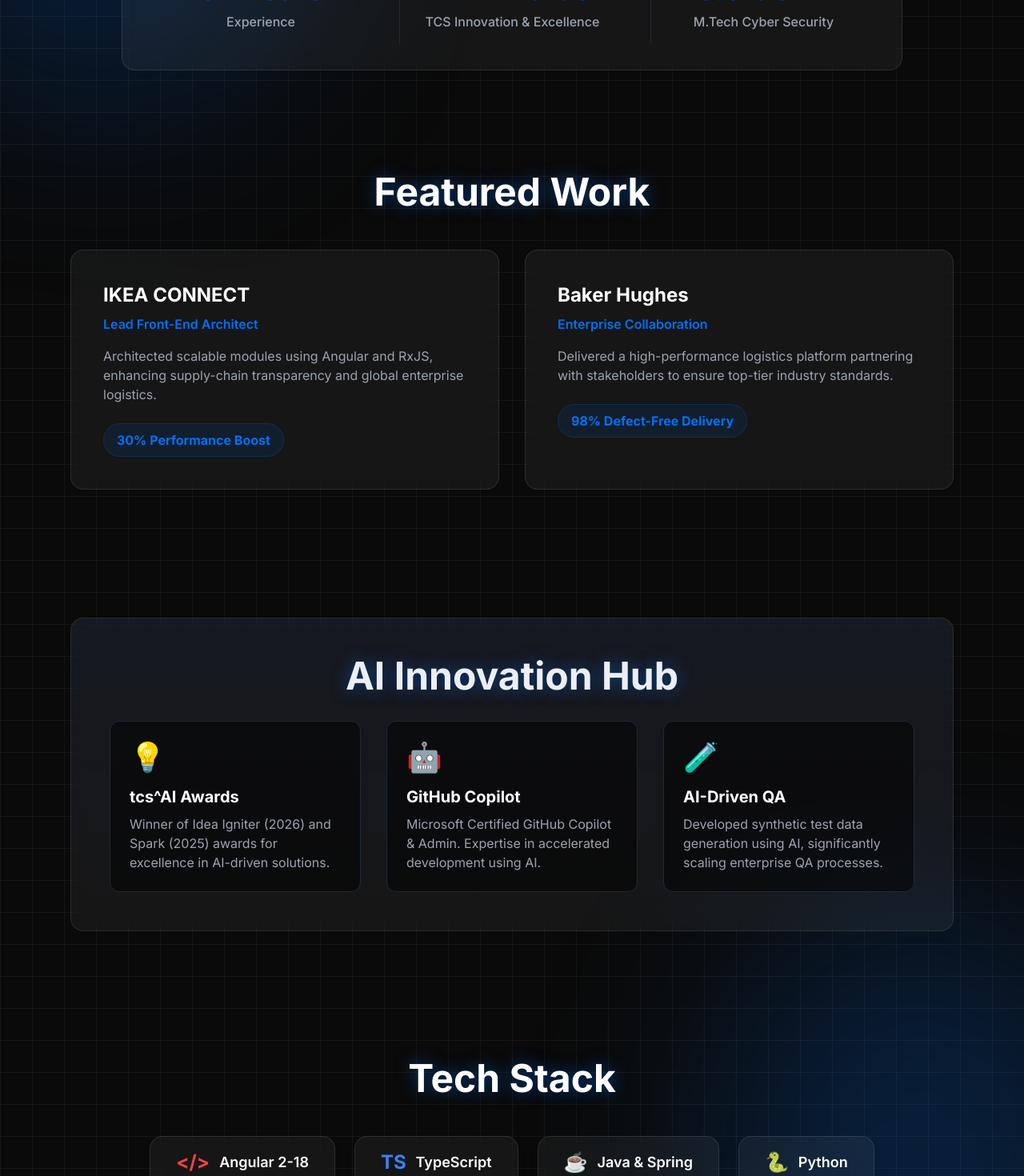
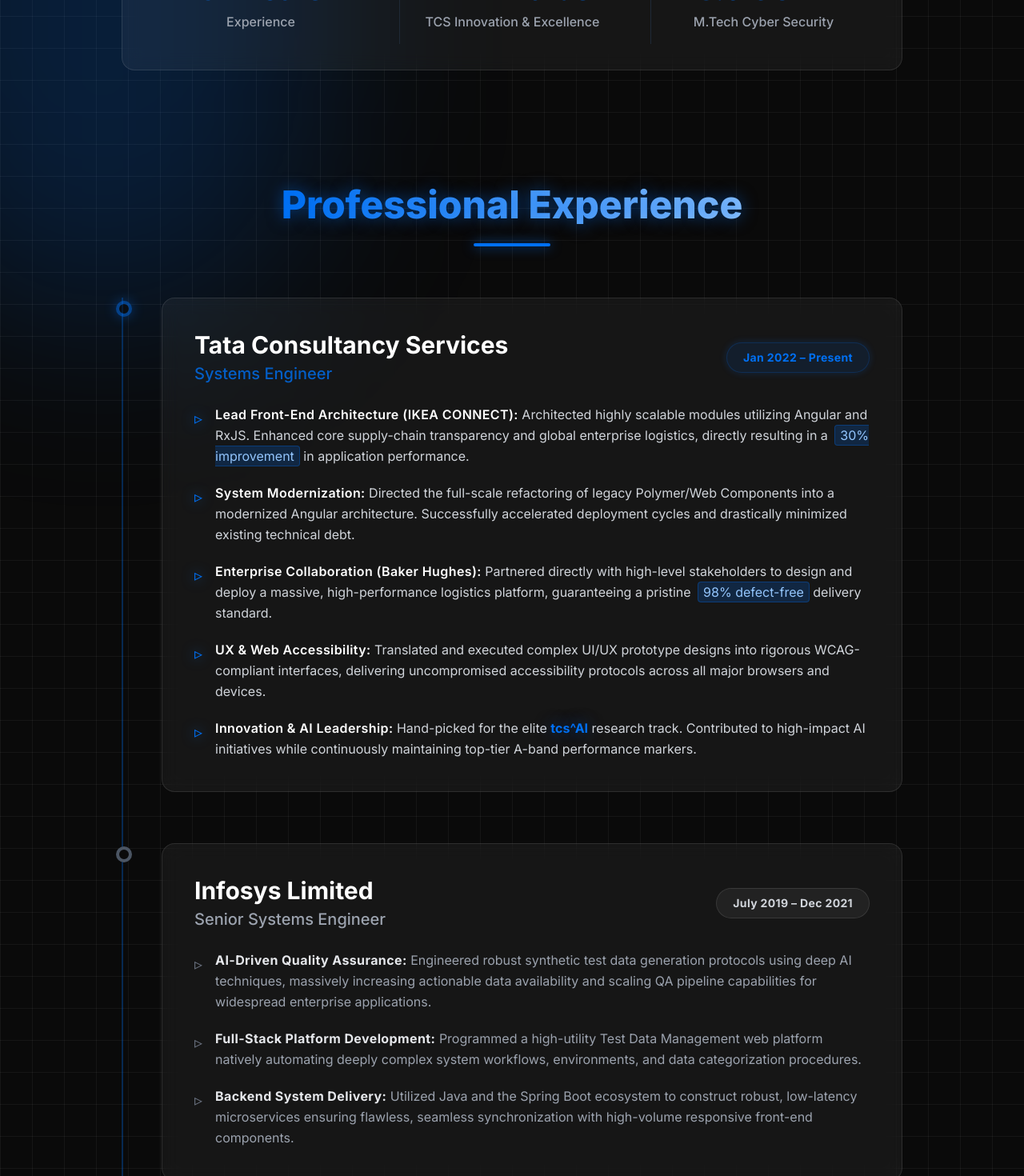
Before and after one commit to vaisakhmc/portfolio, an Angular app: page / in a window 1280 px wide. Shown: the part 620-2090 px from the top of the page at 80% size. Built offline with nearby package versions, Linux system fonts and the light colour scheme.

Commit message:
feat: Premium Detailed Experience Section

```diff
--- a/src/app/app.html
+++ b/src/app/app.html
@@ -1,7 +1,11 @@
 <main class="min-h-screen bg-background relative overflow-hidden bg-grid">
   <!-- Interactive Background Blur -->
-  <div class="absolute top-[-10%] left-[-10%] w-[40%] h-[40%] bg-primary/20 rounded-full blur-[120px] pointer-events-none"></div>
-  <div class="absolute bottom-[-10%] right-[-10%] w-[40%] h-[40%] bg-primary/20 rounded-full blur-[120px] pointer-events-none"></div>
+  <div
+    class="absolute top-[-10%] left-[-10%] w-[40%] h-[40%] bg-primary/20 rounded-full blur-[120px] pointer-events-none">
+  </div>
+  <div
+    class="absolute bottom-[-10%] right-[-10%] w-[40%] h-[40%] bg-primary/20 rounded-full blur-[120px] pointer-events-none">
+  </div>
 
   <!-- Hero Section -->
   <section class="max-w-6xl mx-auto px-6 pt-32 pb-20 mt-10" id="hero">
@@ -13,10 +17,12 @@
         Senior Software Engineer | <span class="text-primary font-semibold">Angular & AI Specialist</span>
       </p>
       <div class="flex gap-4">
-        <a href="mailto:mcv2468@gmail.com" class="bg-primary hover:bg-blue-600 text-white font-semibold py-3 px-8 rounded-full transition-all shadow-[0_0_20px_rgba(0,112,243,0.5)]">
+        <a href="mailto:mcv2468@gmail.com"
+          class="bg-primary hover:bg-blue-600 text-white font-semibold py-3 px-8 rounded-full transition-all shadow-[0_0_20px_rgba(0,112,243,0.5)]">
           Contact Me
         </a>
-        <a href="https://linkedin.com/in/vaisakhmc" target="_blank" class="glass-card hover:bg-white/10 text-white font-semibold py-3 px-8 rounded-full transition-all">
+        <a href="https://linkedin.com/in/vaisakhmc" target="_blank"
+          class="glass-card hover:bg-white/10 text-white font-semibold py-3 px-8 rounded-full transition-all">
           LinkedIn
         </a>
       </div>
@@ -25,7 +31,8 @@
 
   <!-- Stats Bar -->
   <section class="max-w-5xl mx-auto px-6 py-12" id="stats">
-    <div class="glass-card p-8 grid grid-cols-1 md:grid-cols-3 gap-8 text-center divide-y md:divide-y-0 md:divide-x divide-gray-800">
+    <div
+      class="glass-card p-8 grid grid-cols-1 md:grid-cols-3 gap-8 text-center divide-y md:divide-y-0 md:divide-x divide-gray-800">
       <div class="p-4">
         <h3 class="text-4xl font-bold text-primary mb-2">6+ Years</h3>
         <p class="text-gray-400 font-medium">Experience</p>
@@ -41,31 +48,112 @@
     </div>
   </section>
 
-  <!-- Work/Experience Bento Grid -->
-  <section class="max-w-6xl mx-auto px-6 py-20" id="work">
-    <h2 class="text-3xl md:text-5xl font-bold mb-12 text-center glow-text">Featured Work</h2>
-    <div class="grid grid-cols-1 md:grid-cols-2 gap-8">
-      <!-- IKEA -->
-      <div class="glass-card p-10 relative overflow-hidden group">
-        <div class="absolute inset-0 bg-gradient-to-br from-blue-900/20 to-transparent opacity-0 group-hover:opacity-100 transition-opacity"></div>
-        <h3 class="text-2xl font-bold mb-2">IKEA CONNECT</h3>
-        <p class="text-primary font-semibold mb-4">Lead Front-End Architect</p>
-        <p class="text-gray-400 mb-6 flex-grow">Architected scalable modules using Angular and RxJS, enhancing supply-chain transparency and global enterprise logistics.</p>
-        <div class="inline-block bg-primary/10 text-primary border border-primary/20 rounded-full px-4 py-2 font-bold mt-auto">
-          30% Performance Boost
+  <!-- Detailed Professional Experience -->
+  <section class="max-w-5xl mx-auto px-6 py-24" id="experience">
+    <div class="flex flex-col items-center mb-16">
+      <h2 class="text-3xl md:text-5xl font-extrabold text-transparent bg-clip-text bg-gradient-to-r from-primary to-blue-300 glow-text text-center">
+        Professional Experience
+      </h2>
+      <div class="h-1 w-24 bg-primary mt-6 rounded-full shadow-[0_0_15px_rgba(0,112,243,0.8)]"></div>
+    </div>
+
+    <div class="relative border-l-2 border-primary/30 pl-8 md:pl-12 space-y-16">
+
+      <!-- TCS Node -->
+      <div class="relative">
+        <!-- Node indicator -->
+        <div class="absolute -left-[41px] md:-left-[57px] top-1 w-5 h-5 bg-background border-4 border-primary rounded-full shadow-[0_0_15px_rgba(0,112,243,0.8)] z-10 animate-pulse"></div>
+
+        <div class="glass-card p-8 md:p-10 relative group overflow-hidden transition-all duration-500 hover:border-primary/50">
+          <div class="absolute inset-0 bg-gradient-to-br from-blue-900/10 to-transparent opacity-0 group-hover:opacity-100 transition-opacity duration-700"></div>
+
+          <div class="flex flex-col md:flex-row justify-between items-start md:items-center mb-6 z-10 relative">
+            <div>
+              <h3 class="text-3xl font-bold mb-1 text-white group-hover:text-primary transition-colors">Tata Consultancy Services</h3>
+              <p class="text-xl text-primary/80 font-medium">Systems Engineer</p>
+            </div>
+            <div class="mt-4 md:mt-0 px-5 py-2 rounded-full bg-primary/10 border border-primary/20 text-primary font-bold tracking-wide text-sm whitespace-nowrap shadow-[0_0_10px_rgba(0,112,243,0.2)]">
+              Jan 2022 – Present
+            </div>
+          </div>
+
+          <div class="space-y-5 text-gray-300 relative z-10 leading-relaxed">
+            <!-- Details -->
+            <div class="flex items-start gap-4">
+              <span class="text-primary mt-1 drop-shadow-[0_0_8px_rgba(0,112,243,0.8)] text-xl">▹</span>
+              <div>
+                <strong class="text-white font-semibold tracking-wide">Lead Front-End Architecture (IKEA CONNECT):</strong> Architected highly scalable modules utilizing Angular and RxJS. Enhanced core supply-chain transparency and global enterprise logistics, directly resulting in a <span class="bg-primary/20 text-blue-300 px-1.5 py-0.5 rounded border border-primary/30 ml-1">30% improvement</span> in application performance.
+              </div>
+            </div>
+            <div class="flex items-start gap-4">
+              <span class="text-primary mt-1 drop-shadow-[0_0_8px_rgba(0,112,243,0.8)] text-xl">▹</span>
+              <div>
+                <strong class="text-white font-semibold tracking-wide">System Modernization:</strong> Directed the full-scale refactoring of legacy Polymer/Web Components into a modernized Angular architecture. Successfully accelerated deployment cycles and drastically minimized existing technical debt.
+              </div>
+            </div>
+            <div class="flex items-start gap-4">
+              <span class="text-primary mt-1 drop-shadow-[0_0_8px_rgba(0,112,243,0.8)] text-xl">▹</span>
+              <div>
+                <strong class="text-white font-semibold tracking-wide">Enterprise Collaboration (Baker Hughes):</strong> Partnered directly with high-level stakeholders to design and deploy a massive, high-performance logistics platform, guaranteeing a pristine <span class="bg-primary/20 text-blue-300 px-1.5 py-0.5 rounded border border-primary/30 ml-1">98% defect-free</span> delivery standard.
+              </div>
+            </div>
+            <div class="flex items-start gap-4">
+              <span class="text-primary mt-1 drop-shadow-[0_0_8px_rgba(0,112,243,0.8)] text-xl">▹</span>
+              <div>
+                <strong class="text-white font-semibold tracking-wide">UX & Web Accessibility:</strong> Translated and executed complex UI/UX prototype designs into rigorous WCAG-compliant interfaces, delivering uncompromised accessibility protocols across all major browsers and devices.
+              </div>
+            </div>
+             <div class="flex items-start gap-4">
+              <span class="text-primary mt-1 drop-shadow-[0_0_8px_rgba(0,112,243,0.8)] text-xl">▹</span>
+              <div>
+                <strong class="text-white font-semibold tracking-wide">Innovation & AI Leadership:</strong> Hand-picked for the elite <span class="text-primary glow-text font-bold">tcs^AI</span> research track. Contributed to high-impact AI initiatives while continuously maintaining top-tier A-band performance markers.
+              </div>
+            </div>
+          </div>
         </div>
       </div>
 
-      <!-- Baker Hughes -->
-      <div class="glass-card p-10 relative overflow-hidden group">
-        <div class="absolute inset-0 bg-gradient-to-br from-blue-900/20 to-transparent opacity-0 group-hover:opacity-100 transition-opacity"></div>
-        <h3 class="text-2xl font-bold mb-2">Baker Hughes</h3>
-        <p class="text-primary font-semibold mb-4">Enterprise Collaboration</p>
-        <p class="text-gray-400 mb-6 flex-grow">Delivered a high-performance logistics platform partnering with stakeholders to ensure top-tier industry standards.</p>
-        <div class="inline-block bg-primary/10 text-primary border border-primary/20 rounded-full px-4 py-2 font-bold mt-auto">
-          98% Defect-Free Delivery
+      <!-- Infosys Node -->
+      <div class="relative">
+        <!-- Node indicator -->
+        <div class="absolute -left-[41px] md:-left-[57px] top-1 w-5 h-5 bg-background border-4 border-gray-600 rounded-full z-10 transition-colors duration-500 group-hover:border-gray-400"></div>
+
+        <div class="glass-card p-8 md:p-10 relative group overflow-hidden transition-all duration-500 hover:border-gray-500/50">
+          <div class="absolute inset-0 bg-gradient-to-br from-gray-800/20 to-transparent opacity-0 group-hover:opacity-100 transition-opacity duration-700"></div>
+
+          <div class="flex flex-col md:flex-row justify-between items-start md:items-center mb-6 z-10 relative">
+            <div>
+              <h3 class="text-3xl font-bold mb-1 text-white group-hover:text-gray-300 transition-colors">Infosys Limited</h3>
+              <p class="text-xl text-gray-400 font-medium">Senior Systems Engineer</p>
+            </div>
+            <div class="mt-4 md:mt-0 px-5 py-2 rounded-full bg-white/5 border border-white/10 text-gray-300 font-bold tracking-wide text-sm whitespace-nowrap">
+              July 2019 – Dec 2021
+            </div>
+          </div>
+
+          <div class="space-y-5 text-gray-400 relative z-10 leading-relaxed">
+            <div class="flex items-start gap-4">
+              <span class="text-gray-500 mt-1 text-xl transition-colors duration-500 group-hover:text-gray-400">▹</span>
+              <div>
+                <strong class="text-gray-200 tracking-wide">AI-Driven Quality Assurance:</strong> Engineered robust synthetic test data generation protocols using deep AI techniques, massively increasing actionable data availability and scaling QA pipeline capabilities for widespread enterprise applications.
+              </div>
+            </div>
+            <div class="flex items-start gap-4">
+              <span class="text-gray-500 mt-1 text-xl transition-colors duration-500 group-hover:text-gray-400">▹</span>
+              <div>
+                <strong class="text-gray-200 tracking-wide">Full-Stack Platform Development:</strong> Programmed a high-utility Test Data Management web platform natively automating deeply complex system workflows, environments, and data categorization procedures.
+              </div>
+            </div>
+            <div class="flex items-start gap-4">
+              <span class="text-gray-500 mt-1 text-xl transition-colors duration-500 group-hover:text-gray-400">▹</span>
+              <div>
+                <strong class="text-gray-200 tracking-wide">Backend System Delivery:</strong> Utilized Java and the Spring Boot ecosystem to construct robust, low-latency microservices ensuring flawless, seamless synchronization with high-volume responsive front-end components.
+              </div>
+            </div>
+          </div>
         </div>
       </div>
+
     </div>
   </section>
 
@@ -79,17 +167,20 @@
         <div class="bg-black/50 p-6 rounded-xl border border-gray-800 hover:border-primary/50 transition-colors">
           <div class="text-4xl mb-4">💡</div>
           <h4 class="text-xl font-bold mb-2">tcs^AI Awards</h4>
-          <p class="text-gray-400">Winner of Idea Igniter (2026) and Spark (2025) awards for excellence in AI-driven solutions.</p>
+          <p class="text-gray-400">Winner of Idea Igniter (2026) and Spark (2025) awards for excellence in AI-driven
+            solutions.</p>
         </div>
         <div class="bg-black/50 p-6 rounded-xl border border-gray-800 hover:border-primary/50 transition-colors">
           <div class="text-4xl mb-4">🤖</div>
           <h4 class="text-xl font-bold mb-2">GitHub Copilot</h4>
-          <p class="text-gray-400">Microsoft Certified GitHub Copilot & Admin. Expertise in accelerated development using AI.</p>
+          <p class="text-gray-400">Microsoft Certified GitHub Copilot & Admin. Expertise in accelerated development
+            using AI.</p>
         </div>
         <div class="bg-black/50 p-6 rounded-xl border border-gray-800 hover:border-primary/50 transition-colors">
           <div class="text-4xl mb-4">🧪</div>
           <h4 class="text-xl font-bold mb-2">AI-Driven QA</h4>
-          <p class="text-gray-400">Developed synthetic test data generation using AI, significantly scaling enterprise QA processes.</p>
+          <p class="text-gray-400">Developed synthetic test data generation using AI, significantly scaling enterprise
+            QA processes.</p>
         </div>
       </div>
     </div>
@@ -101,7 +192,7 @@
     <div class="flex flex-wrap justify-center gap-6">
       <div class="glass-card px-8 py-4 flex items-center gap-3 cursor-default hover:scale-110 shadow-lg">
         <span class="text-red-500 font-bold text-2xl">&lt;/&gt;</span>
-        <span class="font-semibold text-lg">Angular 2-18</span>
+        <span class="font-semibold text-lg">Angular 2-20</span>
       </div>
       <div class="glass-card px-8 py-4 flex items-center gap-3 cursor-default hover:scale-110 shadow-lg">
         <span class="text-blue-500 font-bold text-2xl">TS</span>
@@ -134,8 +225,10 @@
         <p class="text-gray-500">Senior Software Engineer | Trivandrum, IN</p>
       </div>
       <div class="flex gap-6">
-        <a href="mailto:mcv2468@gmail.com" class="text-gray-400 hover:text-primary transition-colors font-semibold">Email</a>
-        <a href="https://linkedin.com/in/vaisakhmc" target="_blank" class="text-gray-400 hover:text-primary transition-colors font-semibold">LinkedIn</a>
+        <a href="mailto:mcv2468@gmail.com"
+          class="text-gray-400 hover:text-primary transition-colors font-semibold">Email</a>
+        <a href="https://linkedin.com/in/vaisakhmc" target="_blank"
+          class="text-gray-400 hover:text-primary transition-colors font-semibold">LinkedIn</a>
         <a href="tel:+918921840089" class="text-gray-400 hover:text-primary transition-colors font-semibold">Phone</a>
       </div>
     </div>
```
Also changed, not shown: 1 other file (tests, documents, lock files or other folders).
